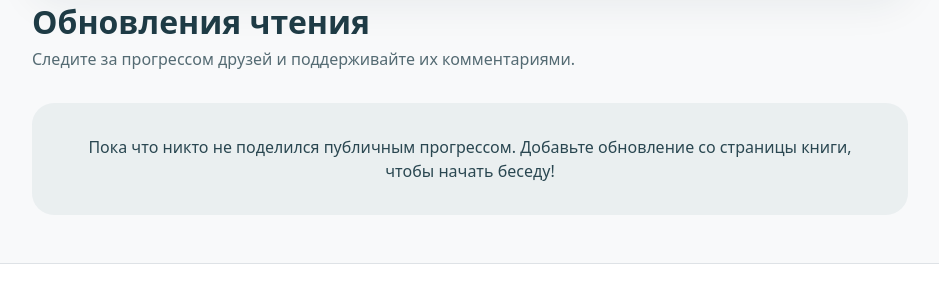
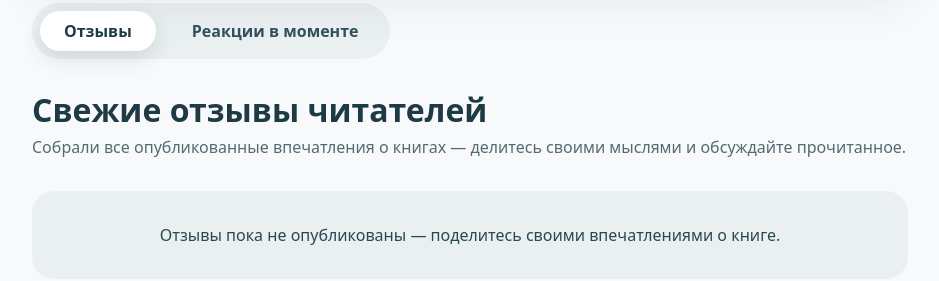
Before and after one commit to OlgaKuznetsova03/Mybooks_server, a Django app: page /events/reading/feed/ in a window 1280 px wide; the page is wider, and only the part inside the window is pictured. Shown: the part 434-715 px from the top of that part, without its empty margins (170-1109 px from the left). Run offline with Django 4.2, Linux system fonts and the light colour scheme; data that the repository does not hold is empty.

Commit message:
лента отзывы готово почти

```diff
--- a/shelves/views.py
+++ b/shelves/views.py
@@ -1303,6 +1303,7 @@ def reading_feed(request):
         )
         .prefetch_related("comments__user", "comments__user__profile", "book__isbn")
     )
+    reactions = entries.exclude(reaction__isnull=True).exclude(reaction__exact="")
     reviews = (
         Rating.objects.exclude(review__isnull=True)
         .exclude(review__exact="")
@@ -1319,8 +1320,10 @@ def reading_feed(request):
         request,
         "reading/feed.html",
         {
-            "entries": entries,
+            "reactions": reactions,
             "reviews": reviews,
+            "has_reactions": reactions.exists(),
+            "has_reviews": reviews.exists(),
         },
     )
 
--- a/templates/reading/feed.html
+++ b/templates/reading/feed.html
@@ -179,6 +179,38 @@
     margin-bottom: 1.25rem;
   }
 
+  .reading-feed-switcher {
+    display: inline-flex;
+    gap: 0.75rem;
+    align-items: center;
+    background: rgba(70, 112, 126, 0.08);
+    padding: 0.5rem;
+    border-radius: 999px;
+    margin-bottom: 2rem;
+  }
+
+  .reading-feed-switcher__button {
+    border: none;
+    background: transparent;
+    padding: 0.5rem 1.5rem;
+    border-radius: 999px;
+    font-weight: 600;
+    color: #30515b;
+    cursor: pointer;
+    transition: background-color 0.2s ease, color 0.2s ease, box-shadow 0.2s ease;
+  }
+
+  .reading-feed-switcher__button[aria-pressed="true"] {
+    background: #ffffff;
+    color: #1e3b45;
+    box-shadow: 0 8px 20px rgba(25, 53, 63, 0.12);
+  }
+
+  .reading-feed-switcher__button:focus {
+    outline: none;
+    box-shadow: 0 0 0 3px rgba(70, 112, 126, 0.3);
+  }
+
   .reading-feed-review__text {
     font-size: 1.05rem;
     line-height: 1.7;
@@ -310,12 +342,17 @@
     </div>
   </section>
 
-  {% if reviews %}
-    <section class="reading-feed-reviews" aria-labelledby="reading-feed-reviews-title">
+  <div class="reading-feed-switcher" role="tablist" aria-label="Переключение между отзывами и реакциями" data-default-panel="{% if has_reviews %}reviews{% elif has_reactions %}reactions{% else %}reviews{% endif %}">
+    <button type="button" class="reading-feed-switcher__button" data-target="reviews" role="tab" aria-selected="{% if has_reviews or not has_reactions %}true{% else %}false{% endif %}" aria-pressed="{% if has_reviews or not has_reactions %}true{% else %}false{% endif %}">Отзывы</button>
+    <button type="button" class="reading-feed-switcher__button" data-target="reactions" role="tab" aria-selected="{% if not has_reviews and has_reactions %}true{% else %}false{% endif %}" aria-pressed="{% if not has_reviews and has_reactions %}true{% else %}false{% endif %}">Реакции в моменте</button>
+  </div>
+
+  <section class="reading-feed-reviews" aria-labelledby="reading-feed-reviews-title" data-feed-panel="reviews" {% if not has_reviews and has_reactions %}hidden{% endif %}>
     <div class="reading-feed-section-title">
       <h2 id="reading-feed-reviews-title">Свежие отзывы читателей</h2>
       <p>Собрали все опубликованные впечатления о книгах — делитесь своими мыслями и обсуждайте прочитанное.</p>
     </div>
+      {% if has_reviews %}
         {% for review in reviews %}
         {% with display_name=review.user.get_full_name|default:review.user.username cover_url=review.book.get_cover_url %}
           <article class="reading-feed-entry reading-feed-review" id="review-{{ review.id }}">
@@ -382,16 +419,21 @@
             </article>
         {% endwith %}
       {% endfor %}
+    {% else %}
+        <div class="reading-feed-empty">
+          Отзывы пока не опубликованы — поделитесь своими впечатлениями о книге.
+        </div>
+      {% endif %}
   </section>
-  {% endif %}
 
-  <section class="reading-feed-progress" aria-labelledby="reading-feed-progress-title">
+  <section class="reading-feed-progress" aria-labelledby="reading-feed-progress-title" data-feed-panel="reactions" {% if has_reviews or not has_reactions %}hidden{% endif %}>
     <div class="reading-feed-section-title">
       <h2 id="reading-feed-progress-title">Обновления чтения</h2>
       <p>Следите за прогрессом друзей и поддерживайте их комментариями.</p>
     </div>
 
-    {% for entry in entries %}
+    {% if has_reactions %}
+      {% for entry in reactions %}
       <article class="reading-feed-entry" id="entry-{{ entry.id }}">
         {% with display_name=entry.user.get_full_name|default:entry.user.username cover_url=entry.book.get_cover_url %}
           <div class="reading-feed-entry__header">
@@ -455,11 +497,49 @@
           {% endif %}
           </div>
       </article>
-    {% empty %}
+      {% endfor %}
+    {% else %}
       <div class="reading-feed-empty">
-        Пока что никто не поделился публичным прогрессом. Добавьте обновление со страницы книги, чтобы начать беседу!
+        Пока никто не делился реакциями в моменте. Оставьте заметку во время чтения, чтобы вдохновить других!
       </div>
-    {% endfor %}
+    {% endif %}
   </section>
 </div>
+<script>
+  (function () {
+    const switcher = document.querySelector('.reading-feed-switcher');
+    if (!switcher) {
+      return;
+    }
+
+    const buttons = Array.from(switcher.querySelectorAll('[data-target]'));
+    const panels = document.querySelectorAll('[data-feed-panel]');
+    const defaultPanel = switcher.dataset.defaultPanel || 'reviews';
+
+    function activate(panelName) {
+      buttons.forEach((button) => {
+        const isActive = button.dataset.target === panelName;
+        button.setAttribute('aria-pressed', String(isActive));
+        button.setAttribute('aria-selected', String(isActive));
+      });
+
+      panels.forEach((panel) => {
+        const matches = panel.dataset.feedPanel === panelName;
+        if (matches) {
+          panel.removeAttribute('hidden');
+        } else {
+          panel.setAttribute('hidden', '');
+        }
+      });
+    }
+
+    activate(defaultPanel);
+
+    buttons.forEach((button) => {
+      button.addEventListener('click', () => {
+        activate(button.dataset.target);
+      });
+    });
+  })();
+</script>
 {% endblock %}
```
Lines whose indentation alone changed are shown as unchanged.
